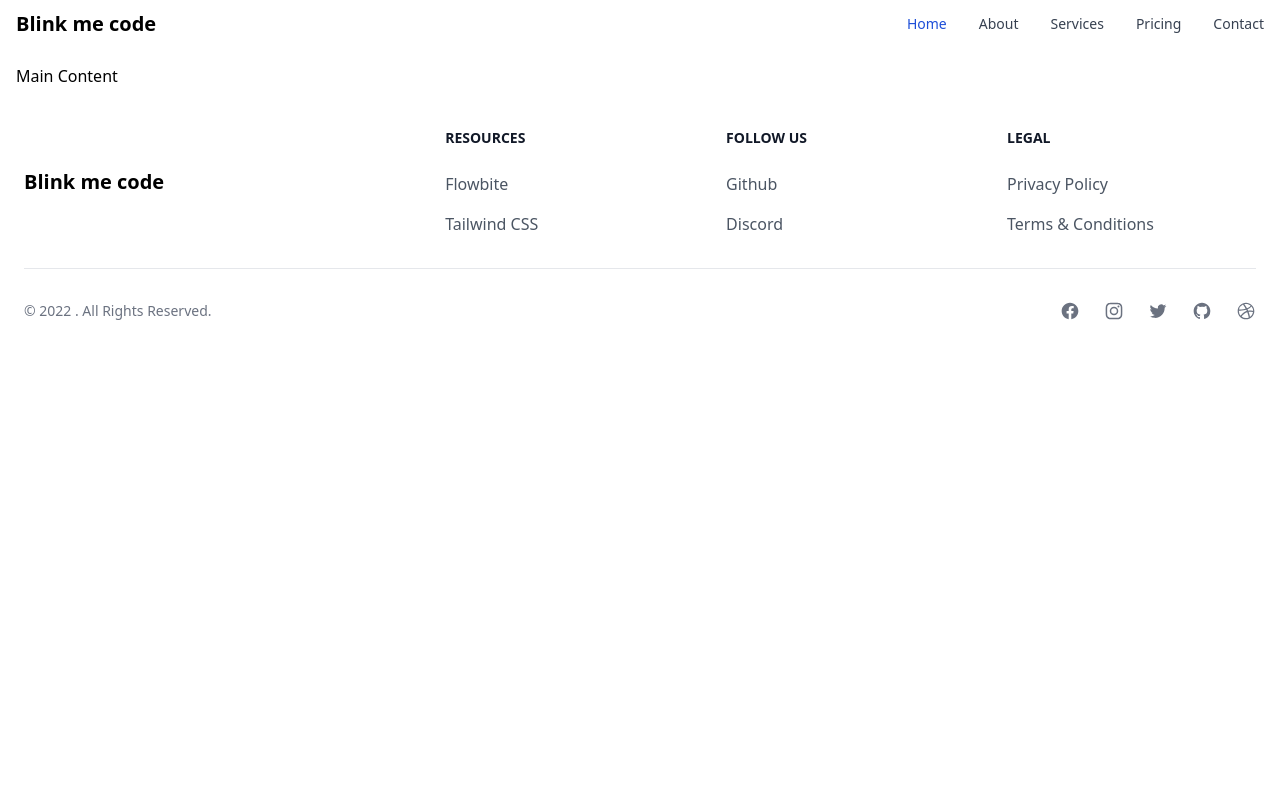
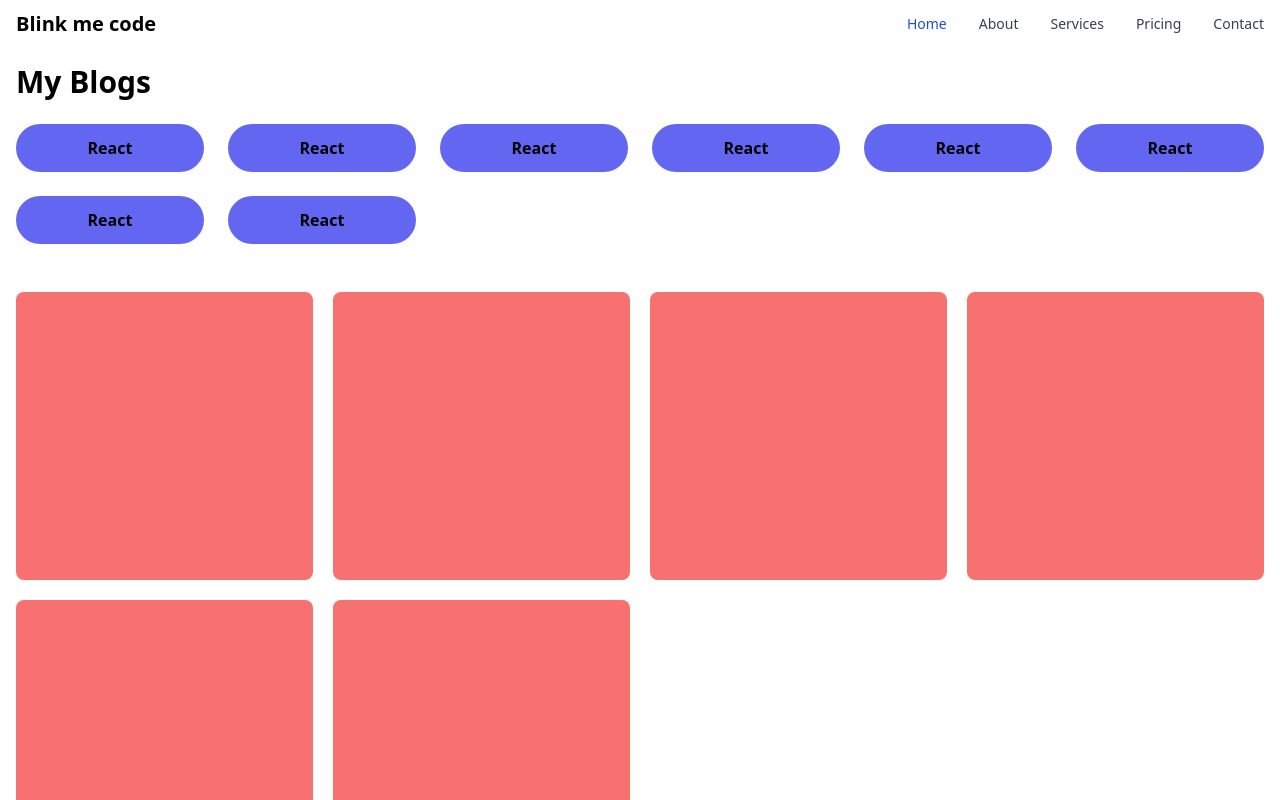
Before and after one commit to slilp/blink-me-code-next, a Next.js app: page /blog in a window 1280 px wide. Shown: the top 800 px of the page. Built offline with nearby package versions, Linux system fonts and the light colour scheme.

Commit message:
setup : blog page

```diff
--- a/components/templates/Layout/Footer/index.tsx
+++ b/components/templates/Layout/Footer/index.tsx
@@ -2,7 +2,7 @@ import React from "react";
 
 function Footer() {
   return (
-    <footer className="p-4 bg-white sm:p-6 dark:bg-gray-800">
+    <footer className="p-4 bg-white sm:p-6 dark:bg-gray-900">
       <div className="container mx-auto">
         <div className="flex">
           <div className="mb-6 md:mb-0">
--- a/components/templates/Layout/NavBar/index.tsx
+++ b/components/templates/Layout/NavBar/index.tsx
@@ -2,7 +2,7 @@ import React from "react";
 
 function NavBar() {
   return (
-    <nav className="bg-white border-gray-200 px-2 sm:px-4 py-2.5 rounded dark:bg-gray-800">
+    <nav className="bg-white border-gray-200 px-2 sm:px-4 py-2.5 rounded dark:bg-gray-900">
       <div className="container flex flex-wrap justify-between items-center mx-auto">
         <a className="flex items-center">
           <span className="self-center text-xl font-semibold whitespace-nowrap dark:text-white">
--- a/components/templates/Layout/index.tsx
+++ b/components/templates/Layout/index.tsx
@@ -8,7 +8,12 @@ const Layout: FC<Props> = ({ children }) => {
   return (
     <>
       <NavBar></NavBar>
-      <main className="container mx-auto px-4 my-4">{children}</main>
+      <main
+        className="container mx-auto px-4 my-4"
+        style={{ minHeight: "74.5vh" }}
+      >
+        {children}
+      </main>
       <Footer></Footer>
     </>
   );
--- a/pages/blog/index.tsx
+++ b/pages/blog/index.tsx
@@ -1,7 +1,48 @@
 import React from "react";
 
 function Content() {
-  return <div> Main Content</div>;
+  return (
+    <div>
+      <p className="text-3xl font-bold">My Blogs</p>
+      <br></br>
+      <div className="grid grid-cols-3 md:grid-cols-6 gap-6">
+        <button className="bg-indigo-500 rounded-full p-3 hover:opacity-90 hover:transition font-bold">
+          React
+        </button>
+        <button className="bg-indigo-500 rounded-full p-3 hover:opacity-90 hover:transition font-bold">
+          React
+        </button>
+        <button className="bg-indigo-500 rounded-full p-3 hover:opacity-90 hover:transition font-bold">
+          React
+        </button>
+        <button className="bg-indigo-500 rounded-full p-3 hover:opacity-90 hover:transition font-bold">
+          React
+        </button>
+        <button className="bg-indigo-500 rounded-full p-3 hover:opacity-90 hover:transition font-bold">
+          React
+        </button>
+        <button className="bg-indigo-500 rounded-full p-3 hover:opacity-90 hover:transition font-bold">
+          React
+        </button>
+        <button className="bg-indigo-500 rounded-full p-3 hover:opacity-90 hover:transition font-bold">
+          React
+        </button>
+        <button className="bg-indigo-500 rounded-full p-3 hover:opacity-90 hover:transition font-bold">
+          React
+        </button>
+      </div>
+      <br></br>
+      <br></br>
+      <div className="grid grid-cols-1 md:grid-cols-2 lg:grid-cols-4 gap-5">
+        <div className="h-72 bg-red-400 rounded-lg"></div>
+        <div className="h-72 bg-red-400 rounded-lg"></div>
+        <div className="h-72 bg-red-400 rounded-lg"></div>
+        <div className="h-72 bg-red-400 rounded-lg"></div>
+        <div className="h-72 bg-red-400 rounded-lg"></div>
+        <div className="h-72 bg-red-400 rounded-lg"></div>
+      </div>
+    </div>
+  );
 }
 
 export default Content;
--- a/pages/contact/index.tsx
+++ b/pages/contact/index.tsx
@@ -1,7 +1,17 @@
 import React from "react";
 
 function Contact() {
-  return <div>Contact</div>;
+  return (
+    <div className="flex flex-col gap-10 justify-center align-middle mt-10 text-center">
+      <p className="text-3xl font-bold">
+        Please feel free <p>to contact me</p>
+      </p>
+      <p>Linkedin</p>
+      <p>Line</p>
+      <p>Facebook</p>
+      <p>Github</p>
+    </div>
+  );
 }
 
 export default Contact;
--- a/styles/globals.css
+++ b/styles/globals.css
@@ -4,7 +4,7 @@
 
 @layer base{
     body {
-        @apply bg-white text-black dark:bg-gray-900 dark:text-white;
+        @apply bg-white text-black dark:bg-gray-800 dark:text-white;
         @apply min-h-screen;
         @apply transition
     }
```
